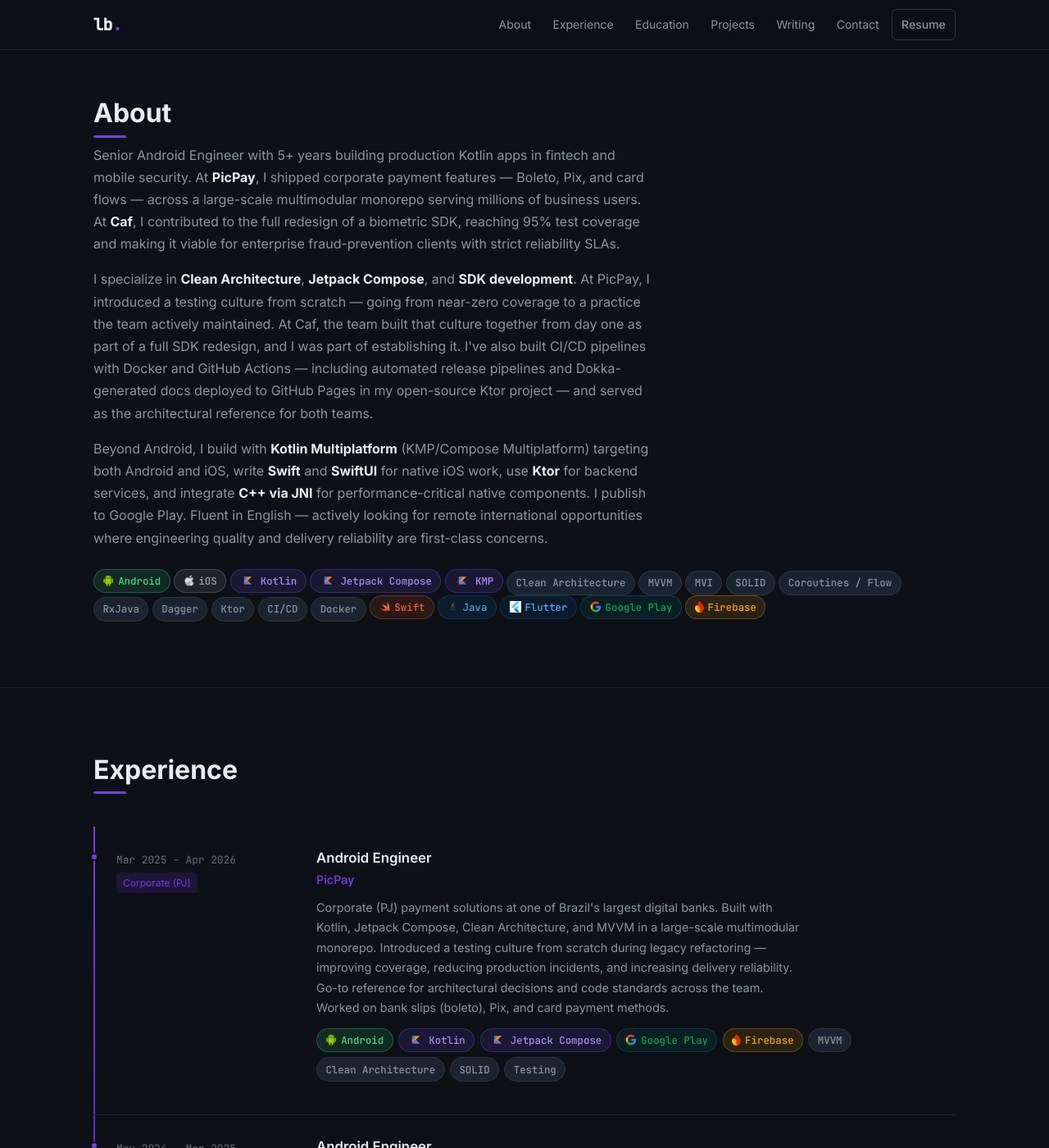
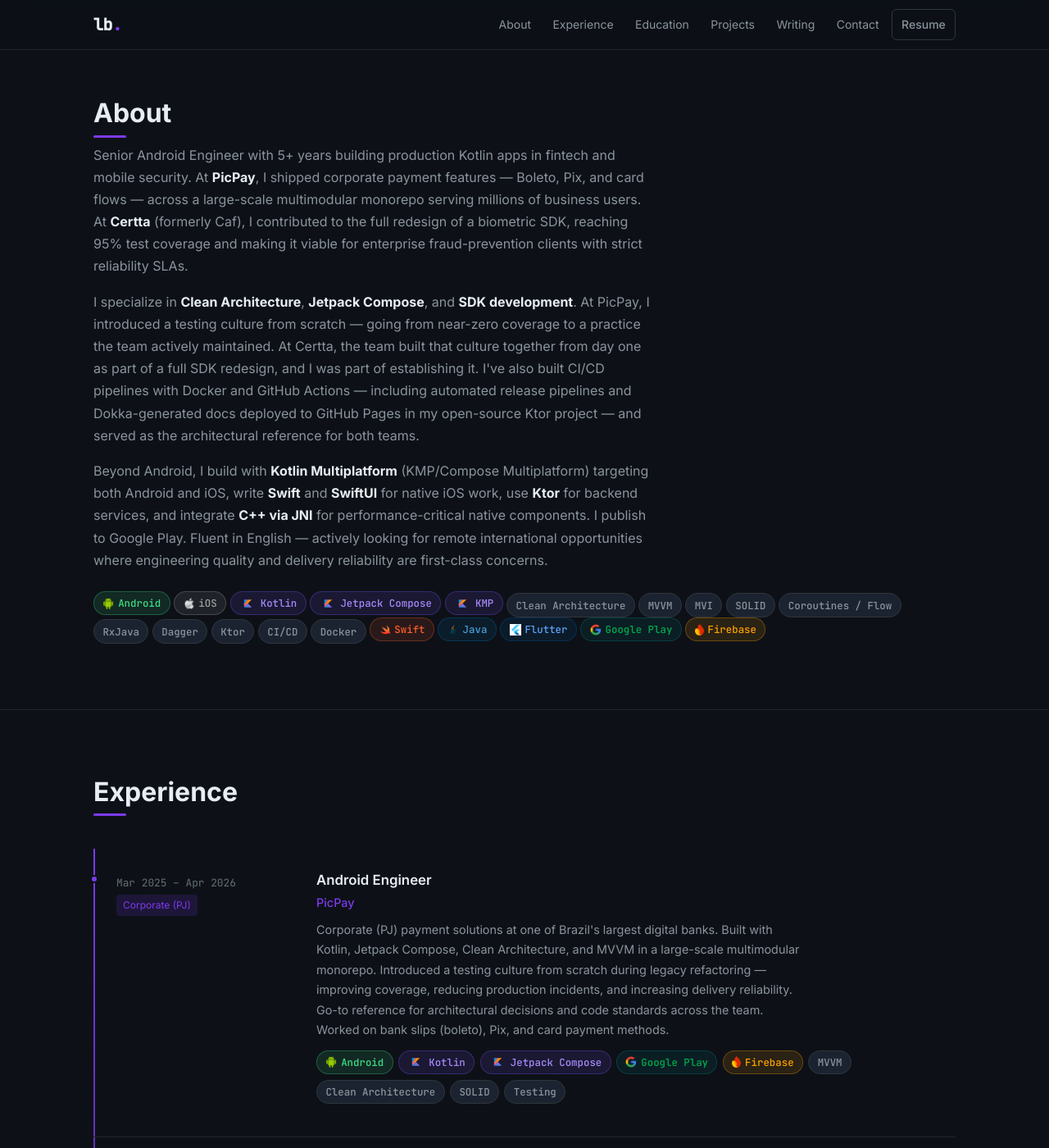
Before and after one commit to LeonardoBai12/LeonardoBai-Portfolio, a Jekyll site: the page built from index.html, in a window 1280 px wide and 1400 px high, scrolled down 516 px. Shown: the whole window at 82% size. Built offline with Jekyll 4.4.1, drawn with Linux system fonts in a browser that asks for light colours; some of the changed text lies outside the part shown.

Commit message:
Fix BRQ claim and rename Caf to Certta; refresh downloadable resume
The downloadable resume PDF stated that BRQ Digital Solutions had no mobile
capability. It did have one — an existing mobile team with products in
production, all legacy Java, no Kotlin. The site copy also said "Led the
creation of" the first Kotlin app, which overstates the role of the most
junior person on that team.

The PDF was also stale: it predated the battery drain and C++/JNI work that
the site already described. Regenerated from Taylor with both restored.

Caf is now Certta — shown as "Certta (formerly Caf)" so the company stays
recognizable to anyone who knew the old name.

Co-Authored-By: Claude Opus 4.8 <noreply@anthropic.com>

```diff
--- a/index.html
+++ b/index.html
@@ -64,14 +64,14 @@ title: Home
         <p>
           Senior Android Engineer with 5+ years building production Kotlin apps in fintech and mobile security.
           At <strong>PicPay</strong>, I shipped corporate payment features — Boleto, Pix, and card flows — across
-          a large-scale multimodular monorepo serving millions of business users. At <strong>Caf</strong>, I
+          a large-scale multimodular monorepo serving millions of business users. At <strong>Certta</strong> (formerly Caf), I
           contributed to the full redesign of a biometric SDK, reaching 95% test coverage and making it viable
           for enterprise fraud-prevention clients with strict reliability SLAs.
         </p>
         <p>
           I specialize in <strong>Clean Architecture</strong>, <strong>Jetpack Compose</strong>, and
           <strong>SDK development</strong>. At PicPay, I introduced a testing culture from scratch —
-          going from near-zero coverage to a practice the team actively maintained. At Caf, the team
+          going from near-zero coverage to a practice the team actively maintained. At Certta, the team
           built that culture together from day one as part of a full SDK redesign, and I was part of
           establishing it. I've also built CI/CD pipelines with Docker and GitHub Actions — including
           automated release pipelines and Dokka-generated docs deployed to GitHub Pages in my
@@ -154,7 +154,7 @@ title: Home
         </div>
         <div class="experience-body">
           <h3 class="experience-role">Android Engineer</h3>
-          <span class="experience-company">Caf</span>
+          <span class="experience-company">Certta <span style="font-weight:400;opacity:.75;">(formerly Caf)</span></span>
           <p class="experience-desc">
             Mobile security SDK team with development in Kotlin and Swift. Contributed to the full
             redesign of the FaceLiveness SDK from scratch — new modular architecture with 95% test
```
Also changed, not shown: other parts of index.html (+3 -3 lines), 1 other file.
